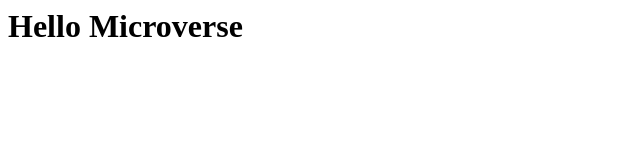
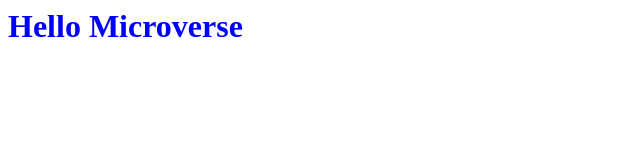
Before and after one commit to jacobrees/Hello-Microverse, a plain HTML site: page index.html in a window 1280 px wide. Shown: the whole page, without its empty margins (0-640 px from the left). Drawn offline with Linux system fonts and the light colour scheme.

Commit message:
add styles.css file that makes the h1 blue, link stylesheet to html

```diff
--- a/index.html
+++ b/index.html
@@ -3,9 +3,10 @@
     <meta charset="UTF-8">
     <meta http-equiv="X-UA-Compatible" content="IE=edge">
     <meta name="viewport" content="width=device-width, initial-scale=1.0">
+    <link rel="stylesheet" href="styles.css">
     <title>Hello Microverse</title>
 </head>
 <body>
-    <h1>Hello Microverse</h1>
+    <h1 class="hello-title">Hello Microverse</h1>
 </body>
 </html>
--- /dev/null
+++ b/styles.css
@@ -0,0 +1,3 @@
+.hello-title {
+    color: blue;
+}
```
